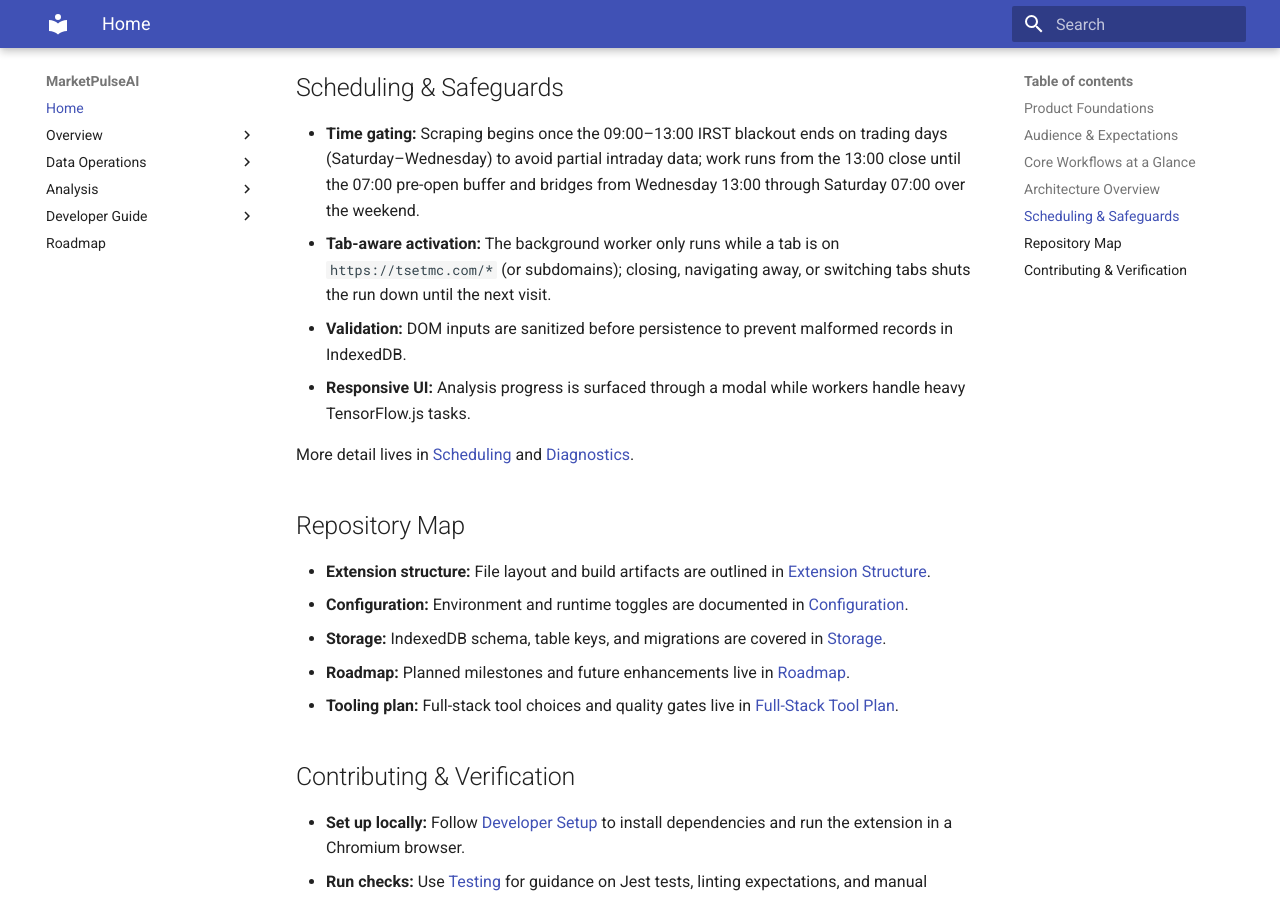
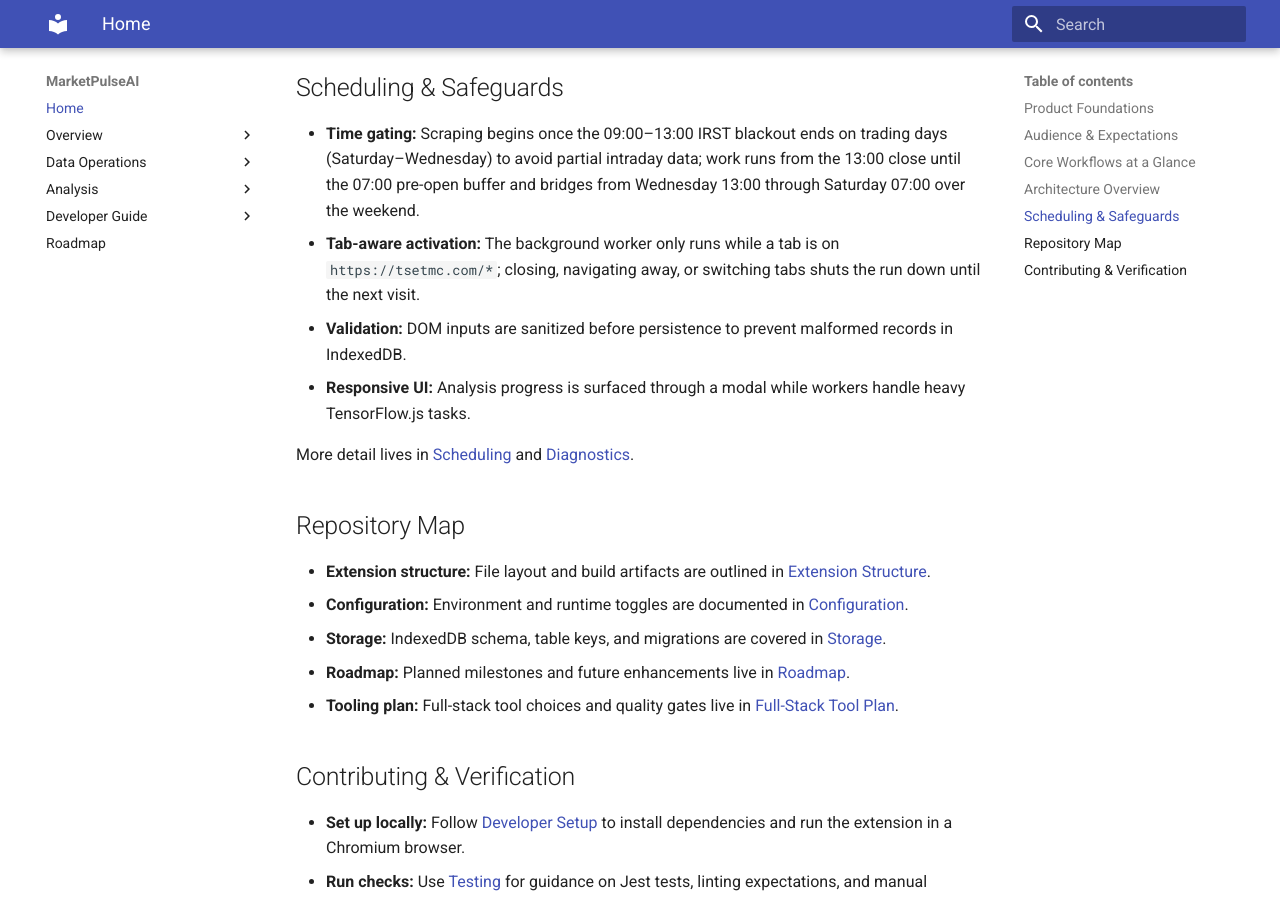
Before and after one commit to shari-ar/MarketPulseAI, an MkDocs documentation site: the page built from docs/index.md, in a window 1280 px wide and 900 px high, scrolled down 1779 px. Built offline with MkDocs 1.6.1 and Material for MkDocs 9.7.7, drawn with Linux system fonts in a browser that asks for light colours.

Commit message:
Restrict TSETMC access to primary domain

```diff
--- a/docs/index.md
+++ b/docs/index.md
@@ -37,7 +37,7 @@ For a deeper breakdown of runtime boundaries and sequence, see [Architecture](ar
 ## Scheduling & Safeguards
 
 - **Time gating:** Scraping begins once the 09:00–13:00 IRST blackout ends on trading days (Saturday–Wednesday) to avoid partial intraday data; work runs from the 13:00 close until the 07:00 pre-open buffer and bridges from Wednesday 13:00 through Saturday 07:00 over the weekend.
-- **Tab-aware activation:** The background worker only runs while a tab is on `https://tsetmc.com/*` (or subdomains); closing, navigating away, or switching tabs shuts the run down until the next visit.
+- **Tab-aware activation:** The background worker only runs while a tab is on `https://tsetmc.com/*`; closing, navigating away, or switching tabs shuts the run down until the next visit.
 - **Validation:** DOM inputs are sanitized before persistence to prevent malformed records in IndexedDB.
 - **Responsive UI:** Analysis progress is surfaced through a modal while workers handle heavy TensorFlow.js tasks.
 
```
Also changed, not shown: docs/architecture.md (+1 -1 lines), docs/data-collection.md (+1 -1 lines), docs/scheduling.md (+1 -1 lines), 4 other files.
